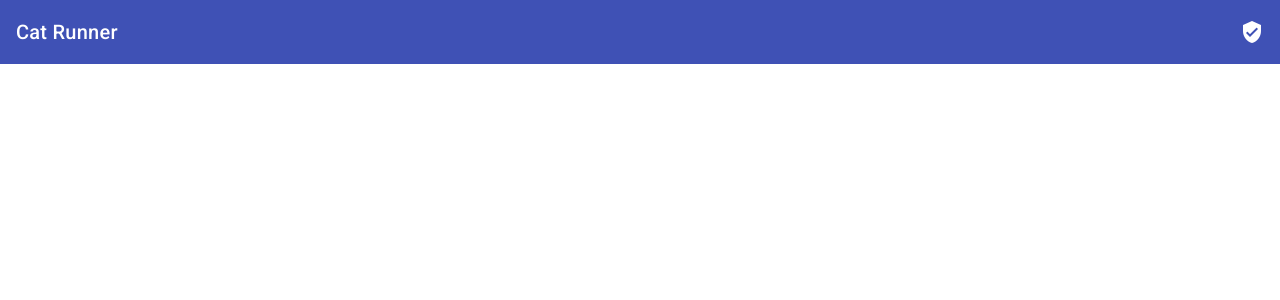
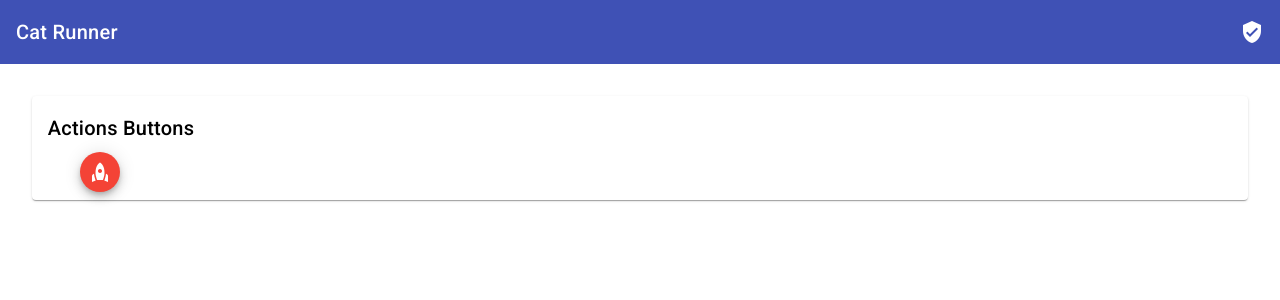
Before and after one commit to kaikeventura/cat-runner, an Angular app in the folder web-angular/cat-runner/: page / in a window 1280 px wide. Shown: the top 300 px of the page. Built offline with nearby package versions, Linux system fonts and the light colour scheme.

Commit message:
Criado estrutura de cards para listar as estratégia de testes existentes

```diff
--- a/web-angular/cat-runner/package.json
+++ b/web-angular/cat-runner/package.json
@@ -15,6 +15,7 @@
     "@angular/common": "^16.2.0",
     "@angular/compiler": "^16.2.0",
     "@angular/core": "^16.2.0",
+    "@angular/flex-layout": "^15.0.0-beta.42",
     "@angular/forms": "^16.2.0",
     "@angular/material": "^16.2.10",
     "@angular/platform-browser": "^16.2.0",
--- a/web-angular/cat-runner/src/app/views/home/home.component.html
+++ b/web-angular/cat-runner/src/app/views/home/home.component.html
@@ -5,3 +5,4 @@
       <mat-icon class="example-icon" aria-hidden="false" aria-label="Example user verified icon">verified_user</mat-icon>
     </mat-toolbar-row>
   </mat-toolbar>
+  <app-strategies-list></app-strategies-list>
--- /dev/null
+++ b/web-angular/cat-runner/src/app/views/home/strategies-list/strategies-list.component.css
@@ -0,0 +1,31 @@
+section {
+    display: table;
+  }
+
+  .example-label {
+    display: table-cell;
+    font-size: 14px;
+    margin-left: 8px;
+    min-width: 120px;
+  }
+
+  .example-button-row {
+    display: table-cell;
+    max-width: 600px;
+  }
+
+  .example-button-row .mat-mdc-button-base {
+    margin: 8px 8px 8px 0;
+  }
+
+  .example-flex-container {
+    display: flex;
+    justify-content: space-between;
+    flex-wrap: wrap;
+  }
+
+  .example-button-container {
+    display: flex;
+    justify-content: center;
+    width: 120px;
+  }
--- /dev/null
+++ b/web-angular/cat-runner/src/app/views/home/strategies-list/strategies-list.component.html
@@ -0,0 +1,21 @@
+<div fxLayout="row" fxLayoutAlign="start center" style="padding: 2%;">
+    <div style="margin: 0.5%;">
+        <mat-card
+            fxFlex="0 1 calc(33.3% - 11px)"
+            fxFlex.lt-md="0 1 calc(50% - 11px)"
+            fxFlex.lt-sm="100%">
+            <mat-card-header>
+              <mat-card-title>Actions Buttons</mat-card-title>
+            </mat-card-header>
+            <mat-card-actions>
+                <div class="example-button-container">
+                    <div class="example-button-container">
+                        <button mat-mini-fab color="warn" aria-label="Example icon button with a filter list icon">
+                          <mat-icon>rocket</mat-icon>
+                        </button>
+                    </div>
+                </div>
+            </mat-card-actions>
+          </mat-card>
+    </div>
+</div>
```
Also changed, not shown: web-angular/cat-runner/src/app/app.module.ts (+8 -2 lines), web-angular/cat-runner/src/app/views/home/strategies-list/strategies-list.component.ts (added, +10 -0 lines), 1 other file (tests, documents, lock files or other folders).
